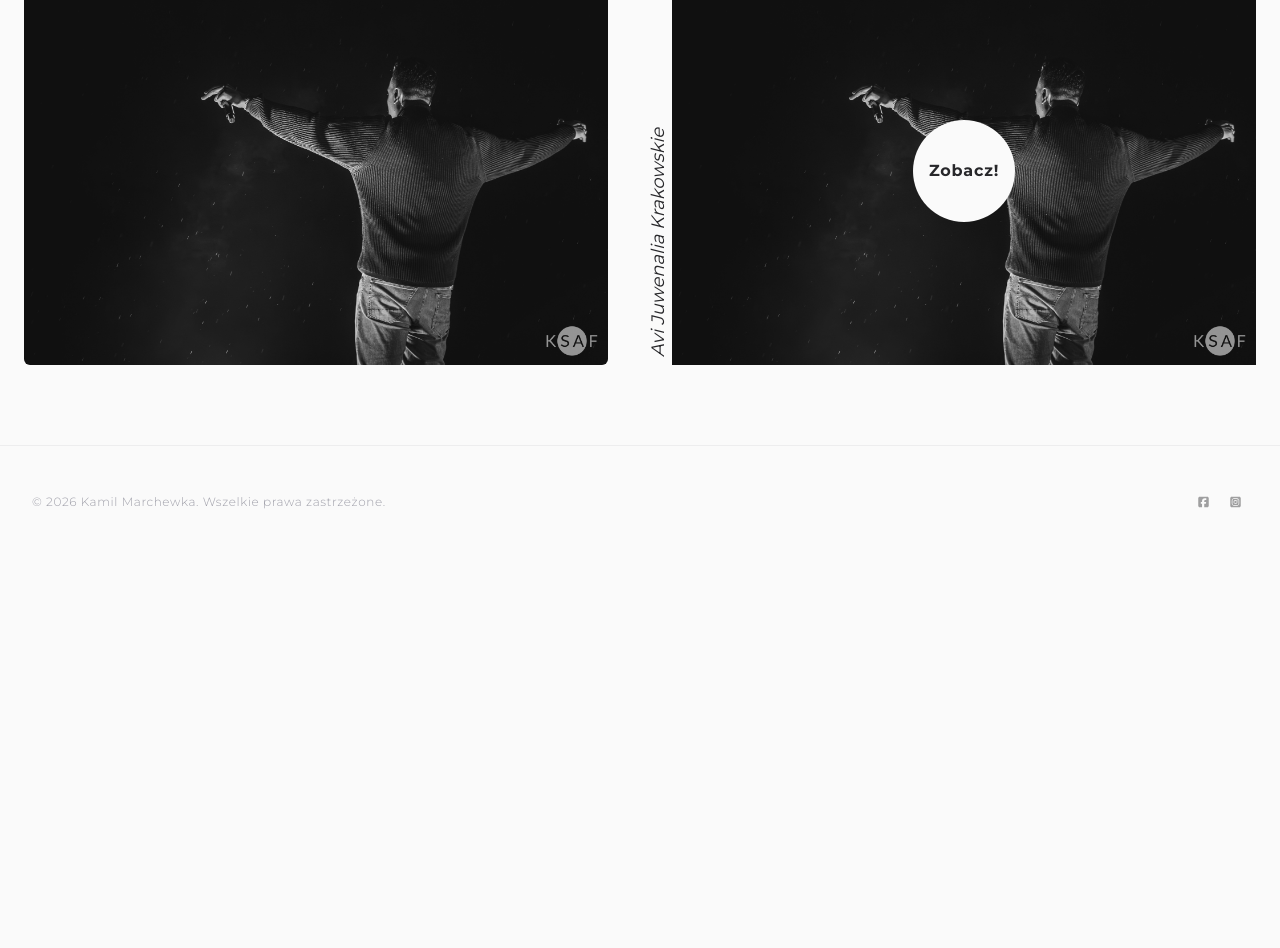
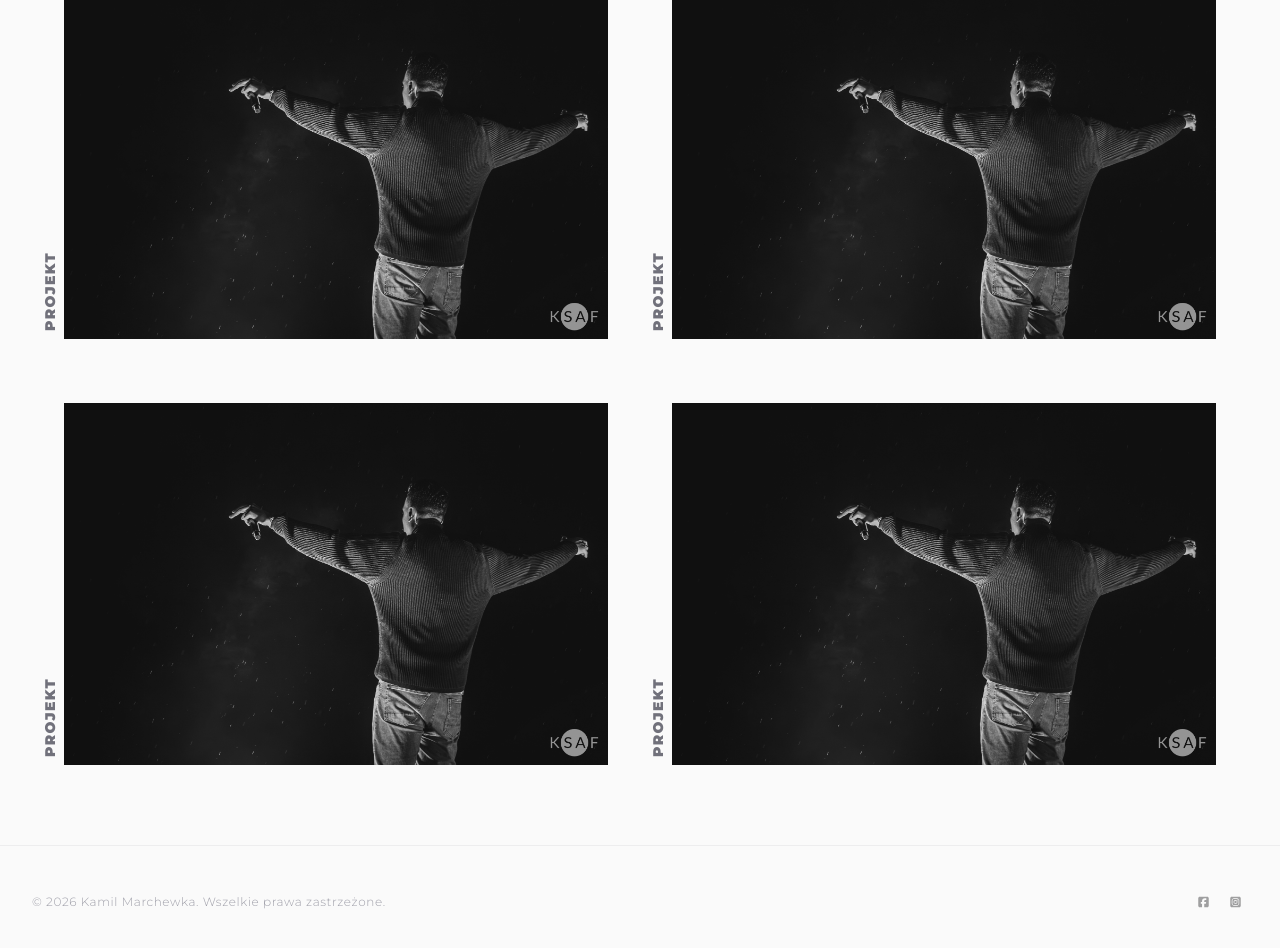
Before and after one commit to kamilmarchewka/KM_photo_portfolio, a Next.js app: page /koncerty in a window 1280 px wide. Shown: the part 440-1388 px from the top of the page. Before the commit the page ends 998 px from the top, so only its background shows below. Built offline with nearby package versions, Linux system fonts and the light colour scheme.

Commit message:
Concert Card done

```diff
--- a/app/koncerty/page.tsx
+++ b/app/koncerty/page.tsx
@@ -15,29 +15,11 @@ export default function Koncerty() {
       </header>
       {/* Gallery */}
 
-      <section className="grid grid-cols-2 gap-16">
+      <section className="grid grid-cols-1 md:grid-cols-2 gap-8 lg:gap-12 xl:gap-16">
         <ImageHoverCard />
-        <div className="relative w-full aspect-3/2 rounded-md">
-          {/* Event name */}
-          <h2 className="block px-2 text-lg text-zinc-800 left-0 bottom-0 origin-bottom-left transform -rotate-90 z-50 absolute text-nowrap italic font-normal">
-            Avi Juwenalia Krakowskie
-          </h2>
-          {/* Cover Image */}
-          <Image
-            fill
-            src="/gallery/20260516_KSAF_AGH_Avi_KMarchewka_004.jpg"
-            alt="Zdjęcie koncertowe w tle"
-          />
-          {/* Circle cursor */}
-          <span className="absolute inset-0 flex items-center justify-center">
-            <Link
-              href="/koncerty/avi"
-              className="bg-zinc-50 text-zinc-800 aspect-square px-4 rounded-full flex items-center justify-items-center font-bold tracking-wider"
-            >
-              Zobacz!
-            </Link>
-          </span>
-        </div>
+        <ImageHoverCard />
+        <ImageHoverCard />
+        <ImageHoverCard />
       </section>
     </>
   );
--- a/app/layout.tsx
+++ b/app/layout.tsx
@@ -38,7 +38,9 @@ export default function RootLayout({
     >
       <body className="min-h-full font-montserrat bg-zinc-50 text-zinc-800">
         <TopBar />
-        <main className="mx-auto max-w-7xl w-full px-6">{children}</main>
+        <main className="mx-auto max-w-7xl w-full px-6 lg:px-16">
+          {children}
+        </main>
         <Footer />
       </body>
     </html>
--- a/components/ImageHoverCard.tsx
+++ b/components/ImageHoverCard.tsx
@@ -24,21 +24,27 @@ const ImageHoverCard = ({
   };
 
   return (
+    <Link href="/koncerty/avi" className="relative block group">
+      {/* Event name */}
+      <h2 className="block absolute top-full lg:top-auto left-1/2 lg:left-0 lg:bottom-0 px-2 py-1 origin-bottom-left transform -translate-x-1/2 lg:translate-x-0 lg:-rotate-90 text-sm tracking-widest uppercase font-black text-zinc-500">
+        {eventName}
+      </h2>
+      {/* Image container */}
       <div
         onMouseMove={handleMouseMove}
         onMouseEnter={() => setIsHovered(true)}
         onMouseLeave={() => setIsHovered(false)}
-      className="relative w-full aspect-3/2 rounded-md overflow-hidden"
+        className="relative aspect-3/2 overflow-hidden"
       >
         {/* Cover Image */}
         <Image
           fill
           src={imageUrl}
           alt={eventName}
-        className={`transform ${isHovered ? "scale-105" : "scale-100"} transition-transform duration-1000`}
+          className={`transform lg:group-hover:scale-105 transition-transform duration-1000`}
         />
 
-      {/* Kółko podążające za kursem (AnimatePresence odpowiada za animację exit) */}
+        {/* Circle pinned to the cursor */}
         <AnimatePresence>
           {isHovered && (
             <motion.span
@@ -47,29 +53,30 @@ const ImageHoverCard = ({
               animate={{
                 scale: 1,
                 opacity: 1,
-              x: mousePosition.x, // 48 to połowa szerokości kółka (w-24 = 96px), aby kursor był idealnie na środku
-              y: mousePosition.y, // 48 to połowa wysokości kółka
+                x: mousePosition.x,
+                y: mousePosition.y,
               }}
-            exit={{ scale: 0, opacity: 0 }}
+              exit={{
+                scale: 0,
+                opacity: 0,
+                transition: { duration: 0.18, delay: 0 },
+              }}
               transition={{
-              opacity: { delay: 0.2 },
-              duration: 0.1,
+                opacity: { delay: 0.15 },
                 type: "spring",
                 stiffness: 150,
-              damping: 15,
-              mass: 0.2,
+                damping: 20,
+                mass: 0.1,
               }}
             >
-            <Link
-              href="/koncerty/avi"
-              className="bg-zinc-50 text-zinc-800 aspect-square px-4 rounded-full flex items-center justify-items-center font-bold tracking-wider"
-            >
+              <span className="bg-zinc-50 text-zinc-800 aspect-square px-4 rounded-full flex items-center justify-items-center font-bold tracking-wider">
                 Zobacz!
-            </Link>
+              </span>
             </motion.span>
           )}
         </AnimatePresence>
       </div>
+    </Link>
   );
 };
 
```
Lines whose indentation alone changed are shown as unchanged.
